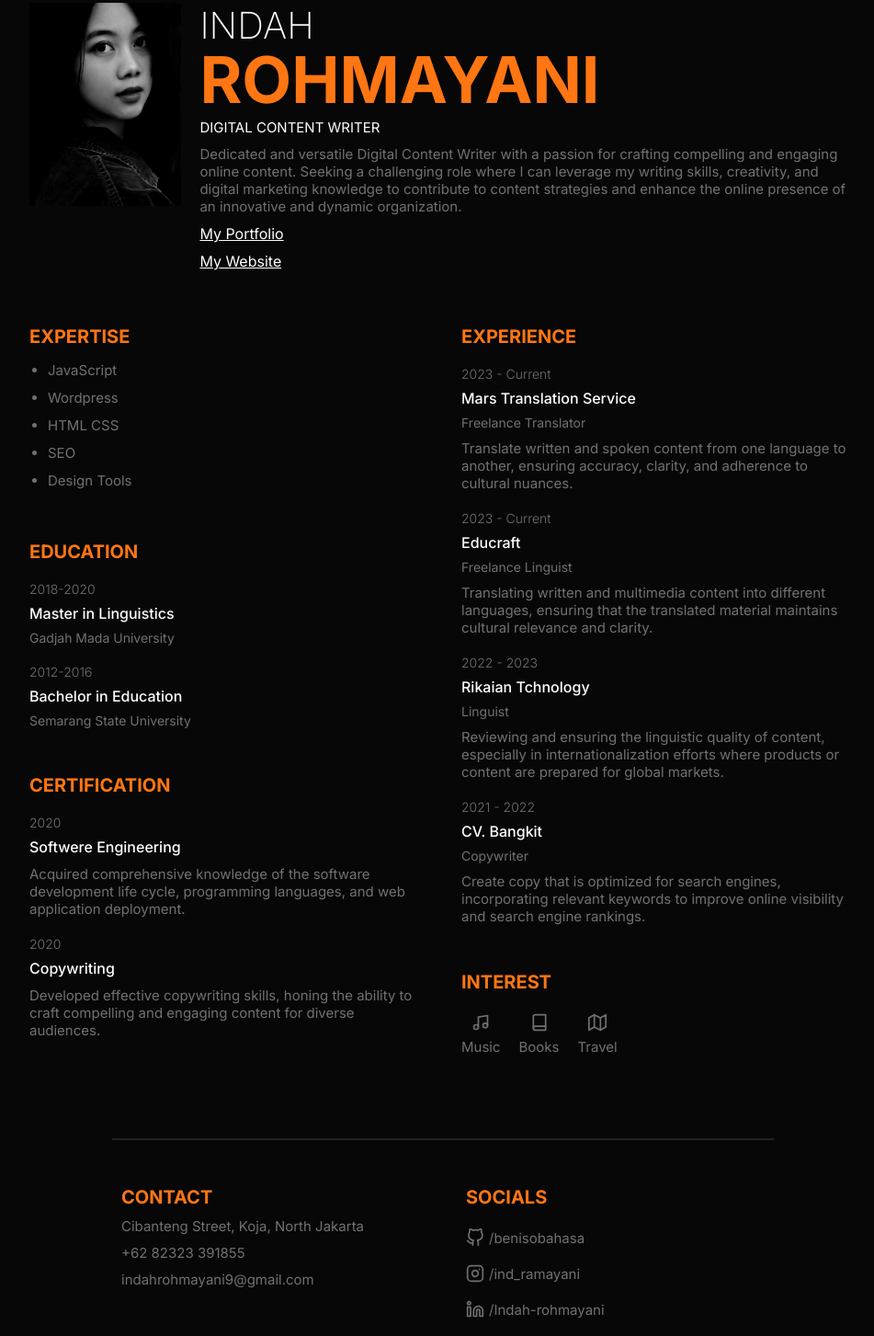
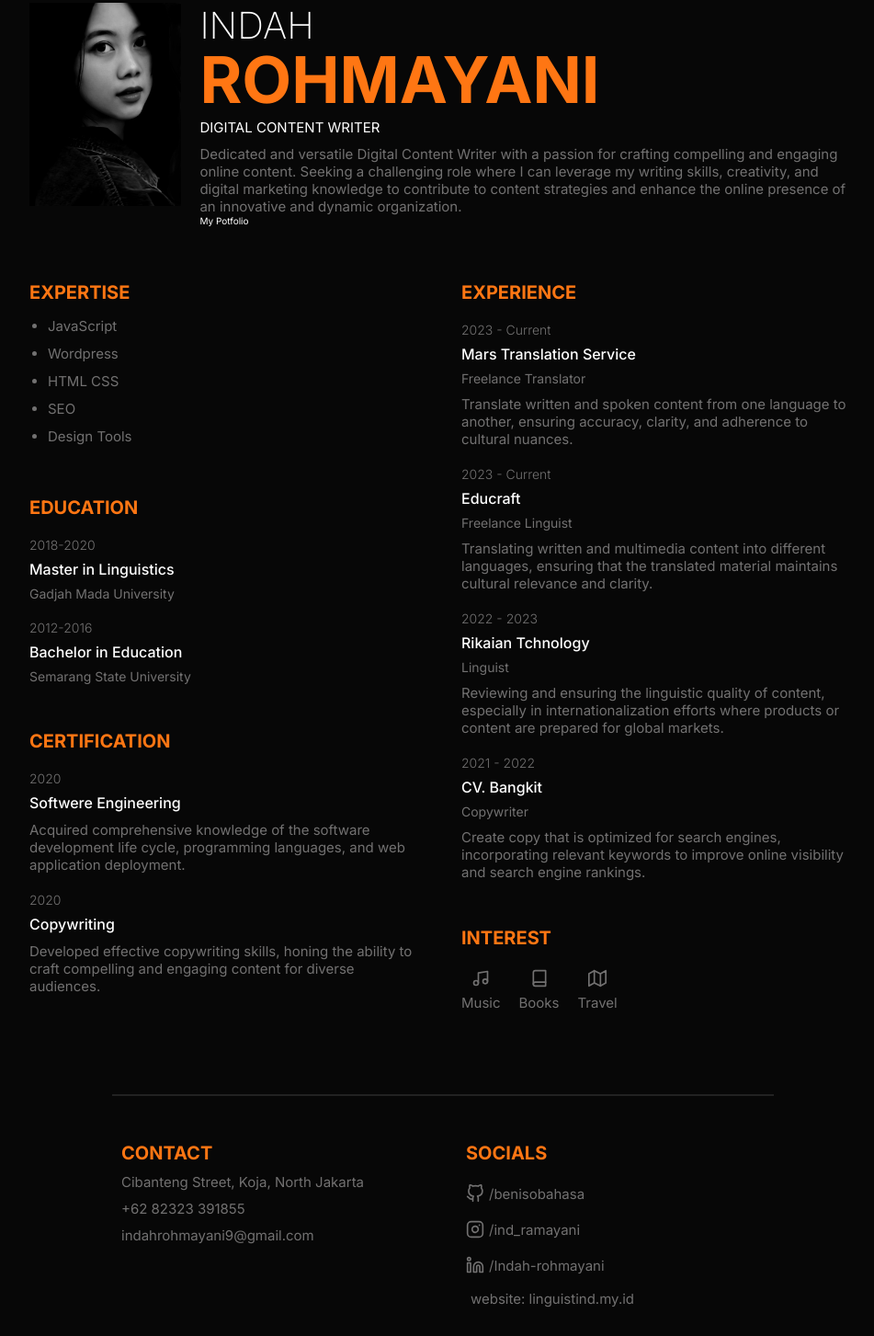
Before and after one commit to benisobahasa/digital-resume, a plain HTML site: page index.html in a window 1280 px wide. Shown: the part 47-1500 px from the top of the page at 92% size, without its empty margins (158-1109 px from the left). Drawn offline with nearby package versions, Linux system fonts and the light colour scheme.

Commit message:
digital-CV

```diff
--- a/index.html
+++ b/index.html
@@ -26,8 +26,10 @@
           <p class="description profile_description">
             Dedicated and versatile Digital Content Writer with a passion for crafting compelling and engaging online content. Seeking a challenging role where I can leverage my writing skills, creativity, and digital marketing knowledge to contribute to content strategies and enhance the online presence of an innovative and dynamic organization.
           </p>
-          <a class="downloadBtn" href="./https://benisobahasa.github.io/my-portfolio/" download="Resume.pdf">My Portfolio</a>
-          <a class="downloadBtn" href="./https://linguistind.my.id/" download="website">My Website</a>
+          <div>
+            <i class="fa-solid fa-code"></i>
+            <a href="https://benisobahasa.github.io/my-portfolio/">My Potfolio</a>
+          </div>
         </div>
       </div>
     </div>
@@ -166,6 +168,10 @@
             <i data-feather="linkedin"></i>
             <span>/Indah-rohmayani</span>
           </a>
+          <a href="https://linguistind.my.id" target="_blank" class="social_item">
+            <i data-feather="blogger"></i>
+            <span>website: linguistind.my.id</span>
+          </a>
         </div>
       </div>
     </div>
```
